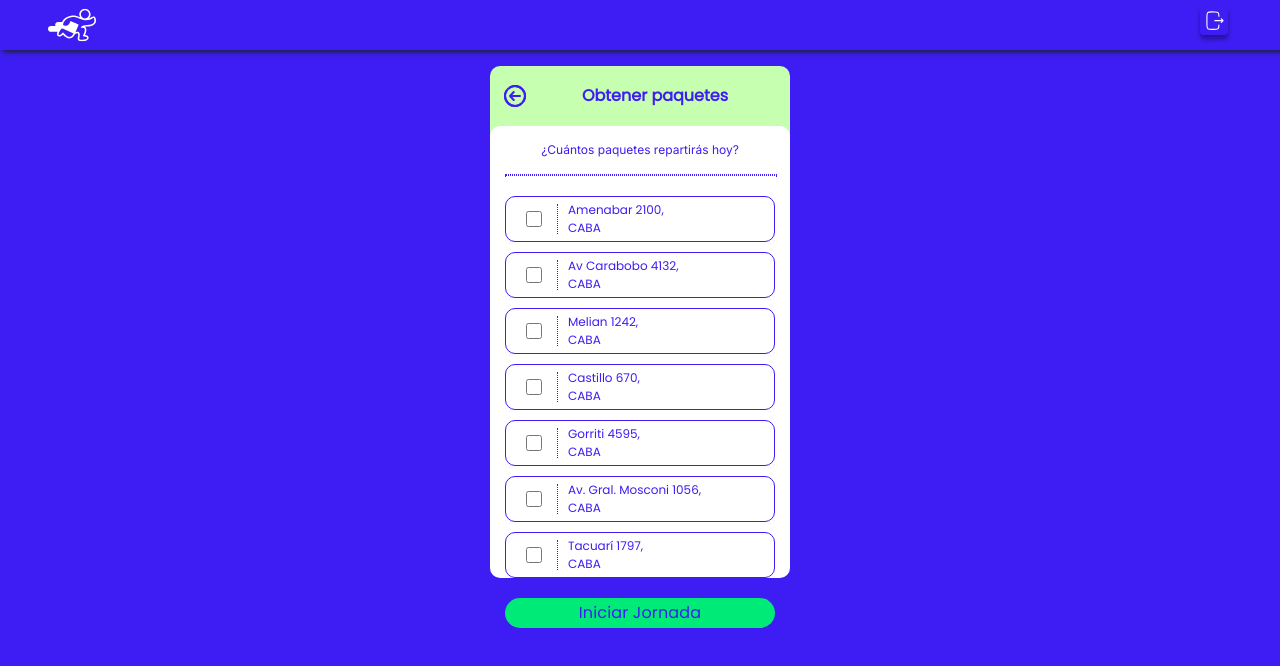
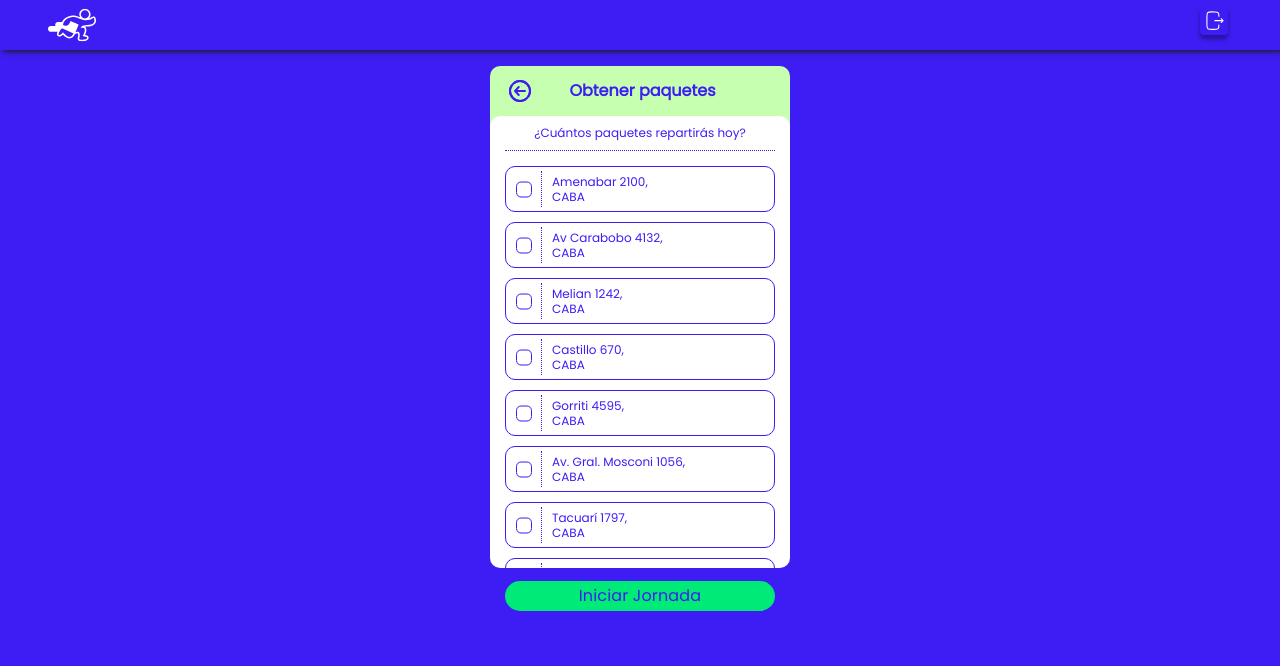
Before and after one commit to hernanortiz18/fast-delivery-src, a Next.js app in the folder fast-delivery-src/: page /box in a window 1280 px wide. Shown: the top 666 px of the page. Built offline with nearby package versions, Linux system fonts and the light colour scheme.

Commit message:
get packages commonization and style fixing

```diff
--- a/fast-delivery-src/src/app/home-delivery/page.tsx
+++ b/fast-delivery-src/src/app/home-delivery/page.tsx
@@ -9,14 +9,20 @@ import BoxIcon from "@/assets/BoxIcon";
 import ArrowIcon from "@/assets/ArrowIcon";
 import AccordionPendingDistributions from "@/components/AccordionPendingDistributions";
 import AccordionHistoryDistributions from "@/components/AccordionHistoryDistributions";
+import { useRouter } from "next/navigation";
 
 function Init() {
   const [openSection, setOpenSection] = useState(0);
+  const router = useRouter()
 
   const handleAccordionClick = () => {
     setOpenSection(openSection === 1 ? 0 : 1);
     // Aquí puedes realizar cualquier otra lógica que necesites al hacer clic en el acordeón
   };
+
+  const handleClick = () => {
+    router.push("/get-packages")
+  }
 
   return (
     <div>
@@ -24,7 +30,7 @@ function Init() {
       <div className="accordion">
         <AccordionPendingDistributions onClick={handleAccordionClick} />
         <AccordionHistoryDistributions onClick={handleAccordionClick} />
-        <button className="greenButton">Obtener Paquetes</button>
+        <button className="greenButton" onClick={handleClick}>Obtener Paquetes</button>
       </div>
     </div>
   );
--- /dev/null
+++ b/fast-delivery-src/src/commons/CheckboxPackage.tsx
@@ -0,0 +1,28 @@
+import React from 'react'
+import "../styles/checkboxPackage.css";
+
+interface CheckboxPackageProps {
+    address: string;
+    city: string;
+}
+
+function CheckboxPackage(props: CheckboxPackageProps) {
+    return (
+        <div className="box-rectangle">
+            <div className="checkbox-container">
+                <input type="checkbox" className="input-checkbox" />
+            </div>
+            <div>
+                <h2 className="box-content">{props.address},</h2>
+                <h2 className="box-content">{props.city}</h2>
+            </div>
+        </div>
+    )
+}
+
+<svg width="12" height="8" viewBox="0 0 12 8" fill="none" xmlns="http://www.w3.org/2000/svg">
+    <path d="M1.42853 4.68572L4.04077 7.42858L10.5714 0.571432" stroke="#3D1DF3" stroke-linecap="round" stroke-linejoin="round" />
+</svg>
+
+
+export default CheckboxPackage
--- a/fast-delivery-src/src/components/GetPackagesBox.tsx
+++ b/fast-delivery-src/src/components/GetPackagesBox.tsx
@@ -1,11 +1,10 @@
 "use client"
 import React from "react";
-import { IoArrowBackCircleOutline } from "react-icons/io5";
-import "../styles/box.css";
 import "@/styles/buttons.css";
-import "@/styles/getPackages.css";
+import "../styles/getPackages.css";
 import { useRouter } from "next/navigation";
 import ArrowBack from "@/assets/ArrowBack";
+import CheckboxPackage from "@/commons/CheckboxPackage";
 
 function GetpackageBox() {
   const router = useRouter();
@@ -18,108 +17,30 @@ function GetpackageBox() {
       style={{ display: "flex", flexDirection: "column", marginTop: "3.5rem" }}
     >
       <div className="headerBox">
-          <ArrowBack onClick={handleBackButton} />
-        <div style={{ display: "flex", margin: "auto" }}>
-          <h1 className="title box-title">Obtener paquetes</h1>
-        </div>
+        <ArrowBack onClick={handleBackButton} />
+        <h1 className="title">Obtener paquetes</h1>
       </div>
       <div className="boxGetPackagesStyle">
         <h1 className="box-subtitle">¿Cuántos paquetes repartirás hoy?</h1>
-        <hr className="box-dotted-line" />
-        {/* <div className="box-rectangle-container"> */}
-          <div className="box-rectangle">
-            <div className="box-checkbox">
-              <input type="checkbox" className="input-checkbox" />
-            </div>
-            <div className="dottedVerticalLine"></div>
-            <div>
-              <h2 className="box-content">Amenabar 2100,</h2>
-              <h2 className="box-content">CABA</h2>
-            </div>
-          </div>
 
-          <div className="box-rectangle">
-            <div className="box-checkbox">
-              <input type="checkbox" className="input-checkbox" />
-            </div>
-            <div className="dottedVerticalLine"></div>
-            <div>
-              <h2 className="box-content">Av Carabobo 4132,</h2>
-              <h2 className="box-content">CABA</h2>
-            </div>
-          </div>
+        <CheckboxPackage address="Amenabar 2100" city="CABA" />
 
-          <div className="box-rectangle">
-            <div className="box-checkbox">
-              <input type="checkbox" className="input-checkbox" />
-            </div>
-            <div className="dottedVerticalLine"></div>
-            <div>
-              <h2 className="box-content">Melian 1242,</h2>
-              <h2 className="box-content">CABA</h2>
-            </div>
-          </div>
+        <CheckboxPackage address="Av Carabobo 4132" city="CABA" />
 
-          <div className="box-rectangle">
-            <div className="box-checkbox">
-              <input type="checkbox" className="input-checkbox" />
-            </div>
-            <div className="dottedVerticalLine"></div>
-            <div>
-              <h2 className="box-content">Castillo 670,</h2>
-              <h2 className="box-content">CABA</h2>
-            </div>
-          </div>
-          <div className="box-rectangle">
-            <div className="box-checkbox">
-              <input type="checkbox" className="input-checkbox" />
-            </div>
-            <div className="dottedVerticalLine"></div>
-            <div>
-              <h2 className="box-content">Gorriti 4595,</h2>
-              <h2 className="box-content">CABA</h2>
-            </div>
-          </div>
-          <div className="box-rectangle">
-            <div className="box-checkbox">
-              <input type="checkbox" className="input-checkbox" />
-            </div>
-            <div className="dottedVerticalLine"></div>
-            <div>
-              <h2 className="box-content">Av. Gral. Mosconi 1056,</h2>
-              <h2 className="box-content">CABA</h2>
-            </div>
-          </div>
-          <div className="box-rectangle">
-            <div className="box-checkbox">
-              <input type="checkbox" className="input-checkbox" />
-            </div>
-            <div className="dottedVerticalLine"></div>
-            <div>
-              <h2 className="box-content">Tacuarí 1797,</h2>
-              <h2 className="box-content">CABA</h2>
-            </div>
-          </div>
-          <div className="box-rectangle">
-            <div className="box-checkbox">
-              <input type="checkbox" className="input-checkbox" />
-            </div>
-            <div className="dottedVerticalLine"></div>
-            <div>
-              <h2 className="box-content">Av. Francisco Beiro 2667,</h2>
-              <h2 className="box-content">CABA</h2>
-            </div>
-          </div>
-        {/* </div> */}
+        <CheckboxPackage address="Melian 1242" city="CABA" />
+
+        <CheckboxPackage address="Castillo 670" city="CABA" />
+
+        <CheckboxPackage address="Gorriti 4595" city="CABA" />
+
+        <CheckboxPackage address="Av. Gral. Mosconi 1056" city="CABA" />
+
+        <CheckboxPackage address="Tacuarí 1797" city="CABA" />
+
+        <CheckboxPackage address="Av. Francisco Beiro 2667" city="CABA" />
       </div>
       <div
-        style={{
-          display: "flex",
-          flexDirection: "column",
-          gap: "1rem",
-          marginTop: "20px",
-          alignItems: "center",
-        }}
+        className="button-container"
       >
         <button className="greenButton">Iniciar Jornada</button>
       </div>
--- a/fast-delivery-src/src/components/LoginAdmin.tsx
+++ b/fast-delivery-src/src/components/LoginAdmin.tsx
@@ -7,7 +7,6 @@ import "../styles/input.css";
 import UserIcon from "../assets/UserIcon";
 import PswIcon from "../assets/PswIcon";
 import { useRouter } from "next/navigation";
-import Link from "next/link";
 
 const LoginAdmin = () => {
 
@@ -18,7 +17,7 @@ const LoginAdmin = () => {
     password: "",
   });
 
-  const handleClick = () =>{
+  const handleClick = () => {
     router.replace("/manage-orders")
   }
 
--- a/fast-delivery-src/src/styles/box.css
+++ b/fast-delivery-src/src/styles/box.css
@@ -29,7 +29,7 @@
 .boxGetPackagesStyle {
   width: 300px;
   height: 452px;
-  padding: 15px;
+  padding: 0 15px 15px;
   margin: auto;
   background-color: white;
   border-radius: 10px;
--- /dev/null
+++ b/fast-delivery-src/src/styles/checkboxPackage.css
@@ -0,0 +1,57 @@
+.box-rectangle {
+    width: 270px;
+    height: 46px;
+    border: 0.5px solid #3d1df3;
+    padding: 10px;
+    border-radius: 10px;
+    margin-top: 10px;
+    display: flex;
+    align-items: center;
+}
+
+.checkbox-container {
+    display: flex;
+    align-items: center;
+    height: 36px;
+    width: 26px;
+    border-right: #3d1df3 1px dotted;
+    margin-right: 10px;
+
+}
+
+input[type="checkbox"] {
+    appearance: none;
+    color: currentColor;
+    width: 16px;
+    height: 16px;
+    border: 1px solid #3d1df3;
+    border-radius: 5px;
+    transform: translateY(0.5px);
+    display: grid;
+    place-content: center;
+}
+
+input[type="checkbox"]::before {
+    content: "";
+    width: 16px;
+    height: 16px;
+    transform: scale(0);
+    transition: 120ms transform ease-in-out;
+    background-color: #c7ffb1;
+    border: 1px solid #3d1df3;
+    border-radius: 5px;
+}
+
+input[type="checkbox"]:checked::before {
+    transform: scale(1);
+    color: #3d1df3;
+}
+
+
+
+.box-content {
+    color: #3d1df3;
+    font-size: 12px;
+    line-height: 15px;
+    font-family: "Poppins";
+}
--- a/fast-delivery-src/src/styles/getPackages.css
+++ b/fast-delivery-src/src/styles/getPackages.css
@@ -1,69 +1,61 @@
-.box-dotted-line {
-  border: 0.5px dotted #3d1df3;
-  top: 155px;
-  left: 45px;
-  width: 270px;
-  margin-top: 15px;
-  margin-bottom: 20px;
+@import url("https://fonts.googleapis.com/css2?family=Poppins&display=swap");
+
+.headerBox {
+  background-color: #c7ffb1;
+  padding: 10px 10px 20px 15px;
+  height: 60px;
+  width: 300px;
+  margin: auto;
+  border-radius: 10px 10px 0px 0px;
+  position: relative;
+  z-index: 1;
+  top: 10px;
 }
 
-.box-rectangle {
-  width: 270px;
-  height: 46px;
-  border: 0.5px solid #3d1df3;
-  padding: 10px;
-  border-radius: 10px;
-  margin-top: 10px;
-  display: flex;
-  align-items: center;
-}
-
-.box-checkbox {
-  margin-right: 5px;
-  margin-left: 10px;
-}
-
-.box-title {
-  font-weight: bolder;
+.title {
+  position: relative;
+  top: -25px;
+  font-family: "Poppins";
+  font-weight: 700;
+  font-size: 16px;
+  line-height: 20px;
+  color: #3d1df3;
+  text-align: center;
 }
 
 .box-subtitle {
-  /* width: 212px;
-  height: 20px; */
+  font-family: Poppins;
   color: #3d1df3;
   font-size: 12px;
+  line-height: 20px;
+  height: 35px;
   display: flex;
+  align-items: center;
   justify-content: center;
-  margin: 0 auto;
-  /* top: 128px;
-  left: 74px; */
+  border-bottom: #3d1df3 1px dotted;
+  margin-bottom: 15px;
+  width: 270px;
 }
 
-.box-content {
-  color: #3d1df3;
-  font-size: 12px;
-  font-family: "Poppins", sans-serif;
+.boxGetPackagesStyle {
+  width: 300px;
+  height: 452px;
+  padding: 0 15px 15px;
+  margin: auto;
+  background-color: white;
+  border-radius: 10px;
+  overflow-x: hidden;
+  overflow-y: auto;
+  z-index: 2;
 }
 
-.dottedVerticalLine {
-  border-left: 0.5px dotted #3d1df3;
-  height: 30px;
-  margin: 0 10px;
+.boxGetPackagesStyle::-webkit-scrollbar {
+  width: 5px;
 }
 
-.input-checkbox {
-  box-sizing: border-box;
+.button-container {
+  margin-top: 13px;
   display: flex;
-  margin: auto;
-  width: 16px;
-  height: 16px;
-  left: 55px;
-  top: 521px;
-  border: 1px solid #3d1df3;
-  border-radius: 5px;
-  cursor: pointer;
+  align-items: center;
+  justify-content: center;
 }
-
-.input-checkbox:checked {
-  background-color: #c7ffb1;
-}
```
Lines whose indentation alone changed are shown as unchanged.
